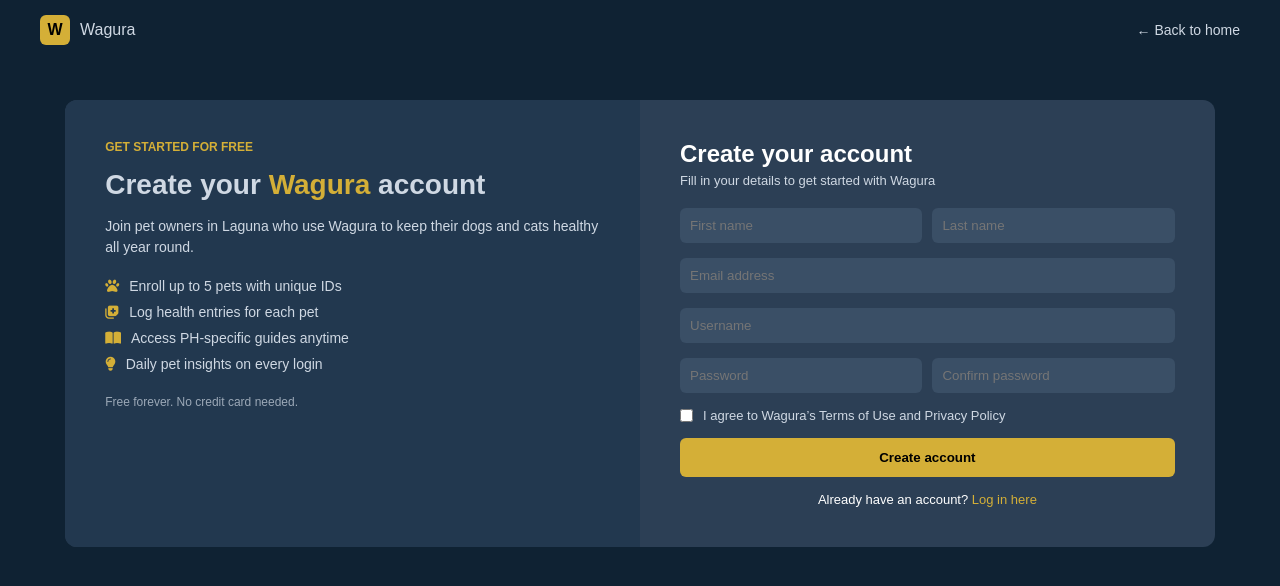
After one commit to br3ntus/Team-nak-will-Wagura, a PHP site: page /register_page.html in a window 1280 px wide. The commit adds this page. Shown: the top 586 px of the page. Run offline with PHP 8.4, Linux system fonts and the light colour scheme.

Commit message:
Renaming

```diff
--- /dev/null
+++ b/register_page.html
@@ -0,0 +1,92 @@
+<!doctype html>
+<html lang="en">
+  <head>
+    <meta charset="UTF-8" />
+    <title>Wagura Signup</title>
+    <link rel="stylesheet" href="css/register_page.css" />
+    <link
+      rel="stylesheet"
+      href="https://cdnjs.cloudflare.com/ajax/libs/font-awesome/6.5.0/css/all.min.css" />
+  </head>
+  <body>
+    <div class="navbar">
+      <div class="nav-left">
+        <div class="logo">W</div>
+        <span>Wagura</span>
+      </div>
+
+      <div class="nav-right">
+        <a href="#">← Back to home</a>
+      </div>
+    </div>
+
+    <div class="container">
+      <div class="card">
+        <!-- LEFT SIDE -->
+        <div class="left">
+          <h5>GET STARTED FOR FREE</h5>
+          <h1>Create your <span>Wagura</span> account</h1>
+          <p>
+            Join pet owners in Laguna who use Wagura to keep their dogs and cats
+            healthy all year round.
+          </p>
+
+          <ul class="features">
+            <li>
+              <i class="fa-solid fa-paw"></i> Enroll up to 5 pets with unique
+              IDs
+            </li>
+            <li>
+              <i class="fa-solid fa-notes-medical"></i> Log health entries for
+              each pet
+            </li>
+            <li>
+              <i class="fa-solid fa-book-open"></i> Access PH-specific guides
+              anytime
+            </li>
+            <li>
+              <i class="fa-solid fa-lightbulb"></i> Daily pet insights on every
+              login
+            </li>
+          </ul>
+
+          <small>Free forever. No credit card needed.</small>
+        </div>
+
+        <!-- RIGHT SIDE -->
+        <div class="right">
+          <h2>Create your account</h2>
+          <p class="sub">Fill in your details to get started with Wagura</p>
+
+          <form>
+            <div class="row">
+              <input type="text" placeholder="First name" />
+              <input type="text" placeholder="Last name" />
+            </div>
+
+            <input type="email" placeholder="Email address" />
+            <input type="text" placeholder="Username" />
+
+            <div class="row">
+              <input type="password" placeholder="Password" />
+              <input type="password" placeholder="Confirm password" />
+            </div>
+
+            <div class="checkbox-row">
+              <input type="checkbox" id="agree" />
+              <label for="agree">
+                I agree to Wagura’s Terms of Use and Privacy Policy
+              </label>
+            </div>
+
+            <button type="submit">Create account</button>
+
+            <p class="login">
+              Already have an account? <a href="#">Log in here</a>
+            </p>
+          </form>
+        </div>
+      </div>
+    </div>
+  </body>
+</html>
```
Also changed, not shown: waguwara.html (deleted, +0 -82 lines), css/register_page.css (line endings or trailing spaces).
